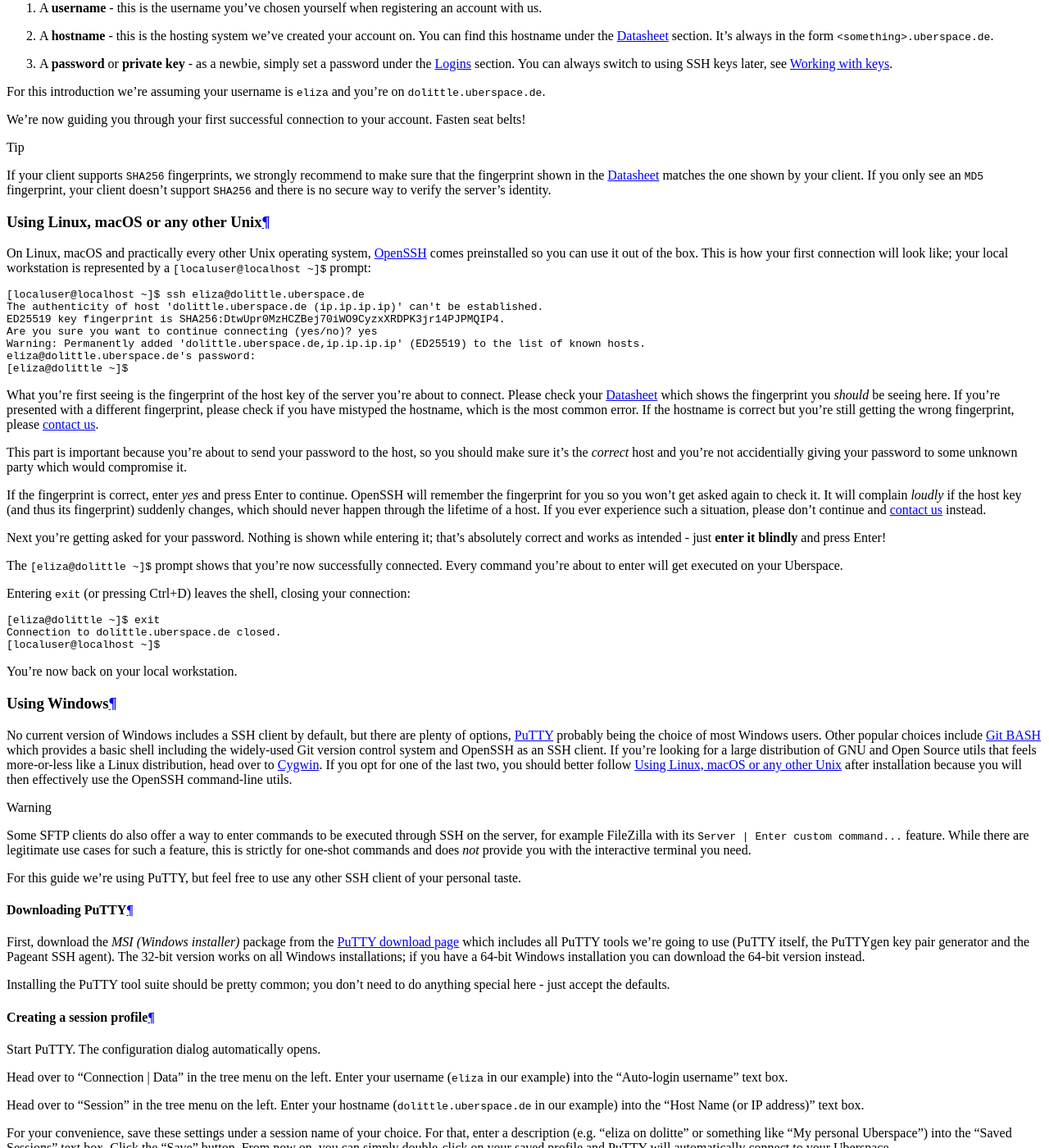
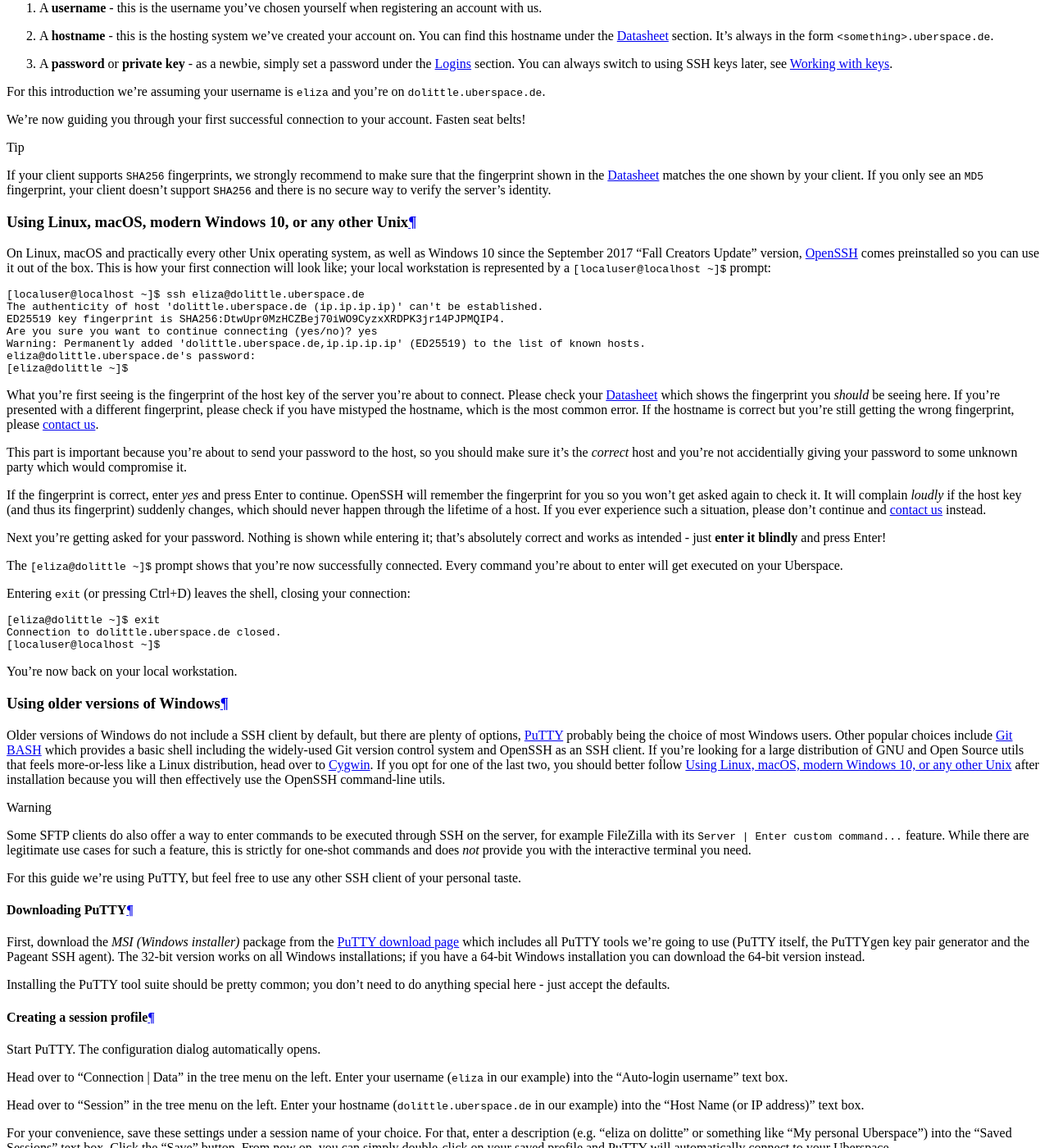
Before and after one commit to Uberspace/manual, a Sphinx documentation site: the page built from source/basics-ssh.rst, in a window 1280 px wide and 1400 px high, scrolled down 1929 px. Shown: the whole window at 82% size. Built offline with Sphinx 7.4.7 and the Read the Docs theme 2.0.0, drawn with Linux system fonts in a browser that asks for light colours; pages that are not in the unit, such as notebooks, are missing from menus.

Commit message:
Add modern Windows 10 to the OpenSSH section as a supported operating system. Fixes #98.

```diff
--- a/source/basics-ssh.rst
+++ b/source/basics-ssh.rst
@@ -47,10 +47,10 @@
 
 .. _ssh-using-linux:
 
-Using Linux, macOS or any other Unix
-------------------------------------
+Using Linux, macOS, modern Windows 10, or any other Unix
+--------------------------------------------------------
 
-On Linux, macOS and practically every other Unix operating system, `OpenSSH <https://www.openssh.com/>`_
+On Linux, macOS and practically every other Unix operating system, as well as Windows 10 since the September 2017 "Fall Creators Update" version, `OpenSSH <https://www.openssh.com/>`_
 comes preinstalled so you can use it out of the box. This is how your first connection will look like;
 your local workstation is represented by a ``[localuser@localhost ~]$`` prompt:
 
@@ -91,10 +91,10 @@
 You're now back on your local workstation.
 
 
-Using Windows
--------------
+Using older versions of Windows
+-------------------------------
 
-No current version of Windows includes a SSH client by default, but there are plenty of options,
+Older versions of Windows do not include a SSH client by default, but there are plenty of options,
 `PuTTY <http://www.chiark.greenend.org.uk/~sgtatham/putty/download.html>`_ probably being the choice of most Windows users.
 Other popular choices include `Git BASH <https://git-for-windows.github.io/>`_ which provides a basic shell including
 the widely-used Git version control system and OpenSSH as an SSH client.
```
